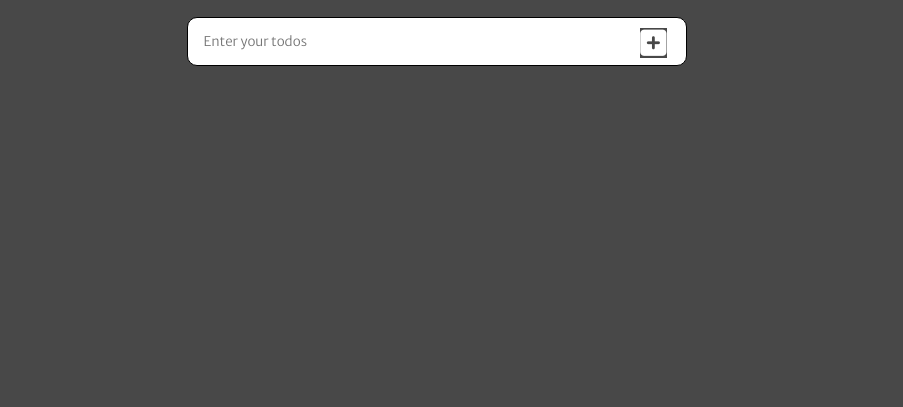
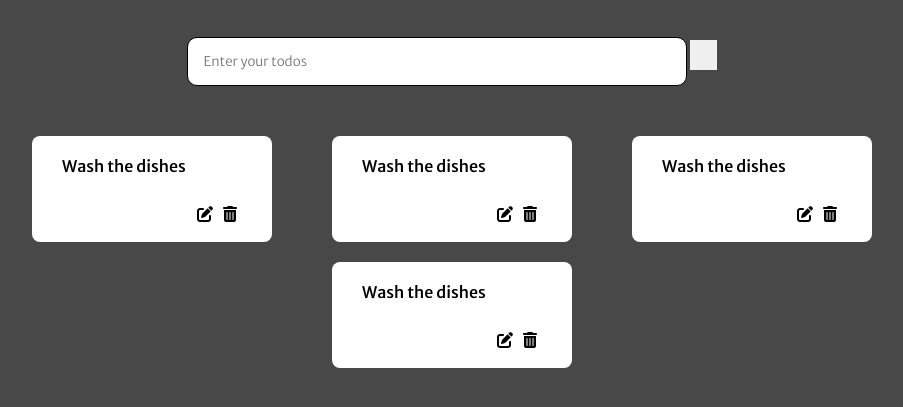
Before and after one commit to VanessaLiaw021/todo-app, a plain HTML site: page index.html in a window 1280 px wide. Shown: the part 143-550 px from the top of the page, without its empty margins (188-1091 px from the left). Drawn offline with nearby package versions, Linux system fonts and the light colour scheme.

Commit message:
style the forms

```diff
--- a/assets/css/style.css
+++ b/assets/css/style.css
@@ -11,7 +11,6 @@
     margin: 0;
     padding: 0;
     box-sizing: border-box;
-    background-color: var(--light-black);
     color: white;
     font-family: "Merriweather Sans", sans-serif;
 }
@@ -19,6 +18,11 @@
 /* Element Selectors */
 body {
     margin: 100px;
+    background-color: var(--light-black);
+}
+
+main {
+    margin: 20px 50px;
 }
 
 /* Start Header Section */
@@ -31,7 +35,7 @@ header h1 {
 
 form {
     text-align: center;
-    margin: 20px 0;
+    margin: 40px 0;
 }
 
 .form-group input {
@@ -56,3 +60,40 @@ form {
     right: 50px;
 }
 /* End Header Section */
+
+/* Start Main Section */
+ul {
+    list-style-type: none;
+    display: flex;
+    flex-wrap: wrap;
+    justify-content: center;
+    align-items: center;
+}
+
+.list {
+    background-color: white;
+    margin: 10px 30px;
+    border-radius: 8px;
+}
+
+.list li {
+    margin: 10px 20px;
+    width: 200px;
+    padding: 10px;
+    color: black;
+}
+
+.list li p {
+    color: black;
+}
+
+.list .icons {
+    display: flex;
+    justify-content: flex-end;
+}
+
+.list .icons i {
+    color: black;
+    margin: 30px 5px 0 5px;
+}
+/* End Main Section */
--- a/index.html
+++ b/index.html
@@ -25,6 +25,54 @@
         </form>
     </header>
 
+    <!--Main Section-->
+    <main>
+        <div class="todo-list">
+            <ul id="todo-items">
+                <div class="list">
+                    <li>
+                        <p>Wash the dishes</p>
+
+                        <div class="icons">
+                            <i class="fa-solid fa-pen-to-square"></i>
+                            <i class="fa-solid fa-trash-can"></i>
+                        </div>
+                    </li>
+                </div>
+                <div class="list">
+                    <li>
+                        <p>Wash the dishes</p>
+
+                        <div class="icons">
+                            <i class="fa-solid fa-pen-to-square"></i>
+                            <i class="fa-solid fa-trash-can"></i>
+                        </div>
+                    </li>
+                </div>
+                <div class="list">
+                    <li>
+                        <p>Wash the dishes</p>
+
+                        <div class="icons">
+                            <i class="fa-solid fa-pen-to-square"></i>
+                            <i class="fa-solid fa-trash-can"></i>
+                        </div>
+                    </li>
+                </div>
+                <div class="list">
+                    <li>
+                        <p>Wash the dishes</p>
+
+                        <div class="icons">
+                            <i class="fa-solid fa-pen-to-square"></i>
+                            <i class="fa-solid fa-trash-can"></i>
+                        </div>
+                    </li>
+                </div>
+            </ul>
+        </div>
+    </main>
+
     <!--JavaScript Files-->
     <script src="https://cdnjs.cloudflare.com/ajax/libs/jquery/3.6.0/jquery.min.js"></script>
     <script src="./assets/js/script.js"></script>
```
